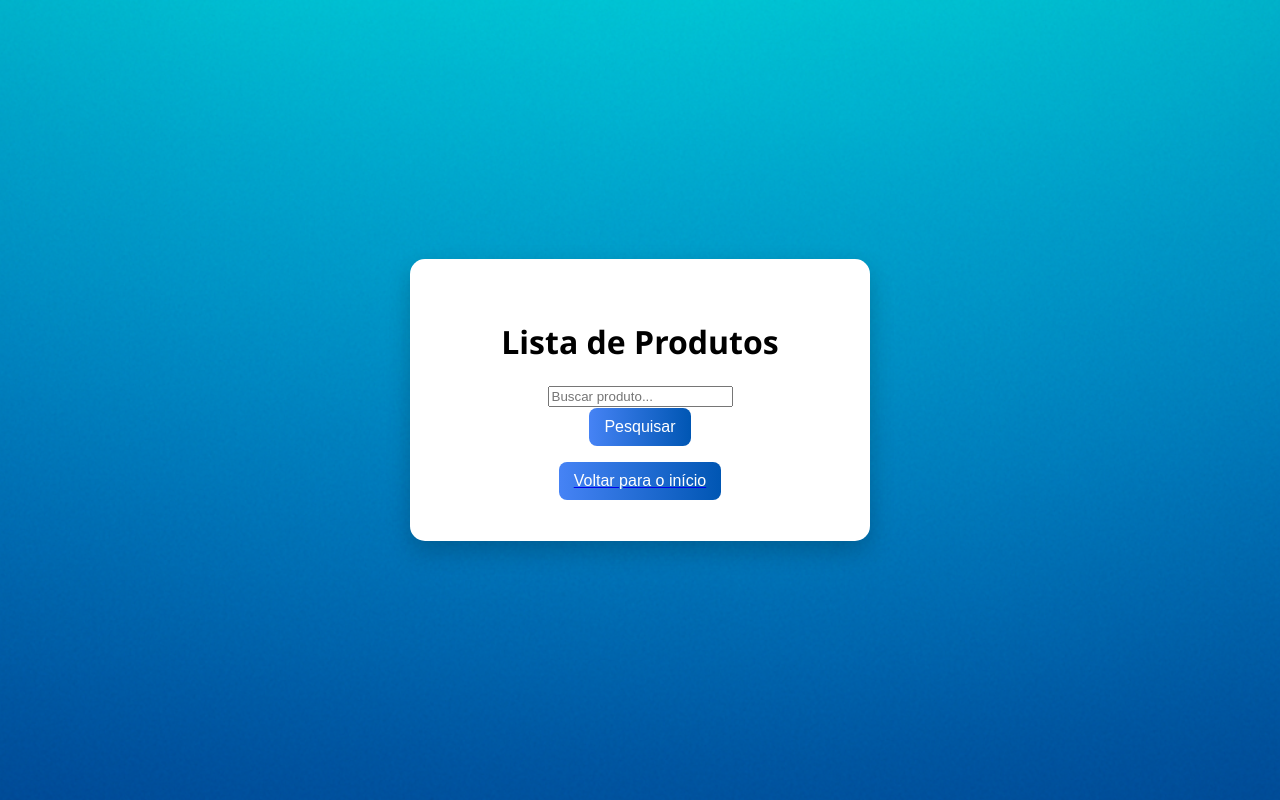
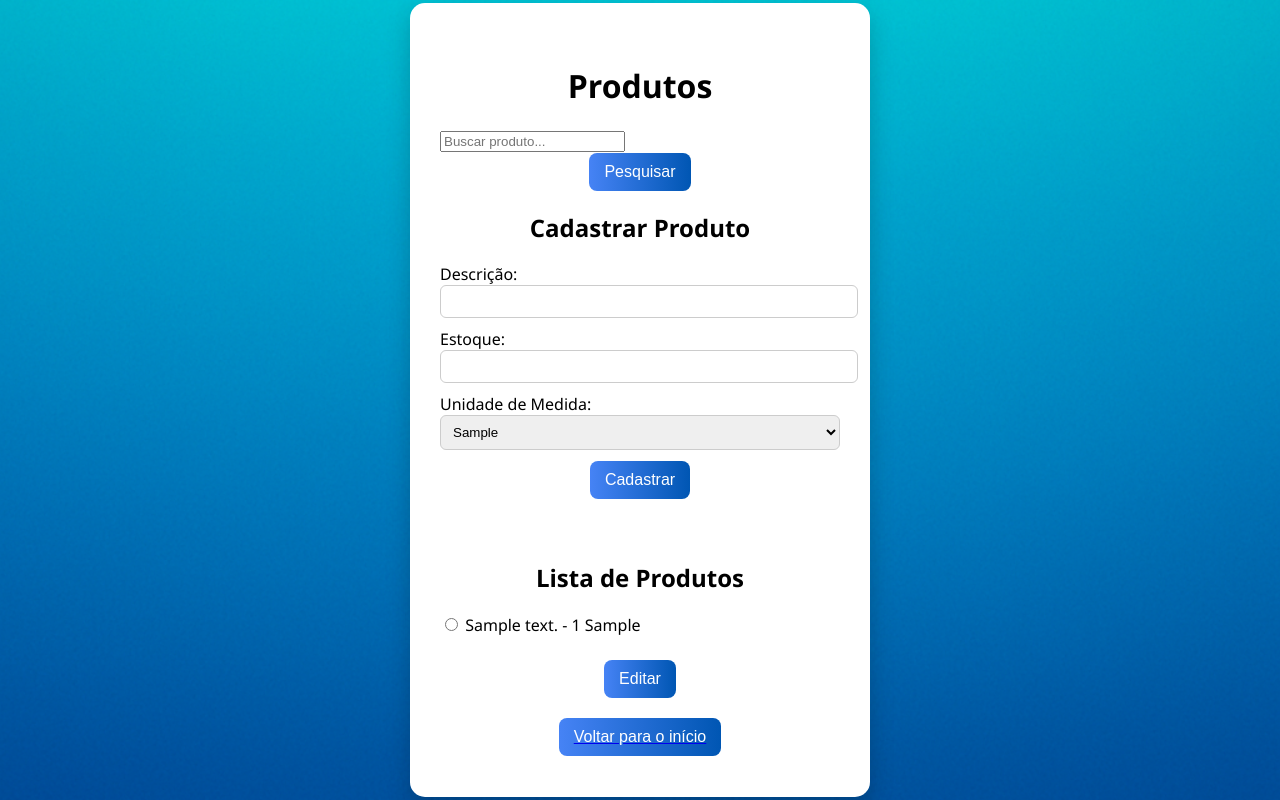
Before and after one commit to felipecabraldossantos/Projeto-Pr-ticas-Exntensionistas, a Django app: page /produto/ in a window 1280 px wide. Run offline with Django 5.2, Linux system fonts and the light colour scheme; tables that the repository leaves empty hold one stand-in row (values such as "Sample post").

Commit message:
Atualização 09/07

```diff
--- a/estoque/models.py
+++ b/estoque/models.py
@@ -8,3 +8,30 @@
 
     class Meta:
         db_table = 'tabelaestoque'
+
+class Pedido(models.Model):
+    STATUS_CHOICES = [
+        (1, 'Aberto'),
+        (2, 'Finalizado'),
+        (3, 'Cancelado'),
+    ]
+    TIPO_CHOICES = [
+        (1, 'Compra de insumos'),
+        (2, 'Produção de itens'),
+    ]
+
+    idpedido = models.AutoField(primary_key=True)
+    nomepedido = models.CharField(max_length=20)
+    descpedido = models.CharField(max_length=50, blank=True, null=True)
+    qtdpedido = models.DecimalField(max_digits=10, decimal_places=2)
+    statuspedido = models.IntegerField(choices=STATUS_CHOICES)
+    datainicio = models.DateField()
+    datafim = models.DateField(blank=True, null=True)
+    produto = models.ForeignKey(Produto, db_column='TabelaEstoqueidproduto', on_delete=models.CASCADE)
+    tipopedido = models.IntegerField(choices=TIPO_CHOICES)
+
+    class Meta:
+        db_table = 'TabelaPedido'
+
+    def __str__(self):
+        return self.nomepedido
--- a/estoque/urls.py
+++ b/estoque/urls.py
@@ -6,4 +6,6 @@
     path('estoque/', views.estoque_view, name='estoque'),
     path('produto/', views.produto_view, name='produto'),
     path('pedido/', views.pedido_view, name='pedido'),
+    path('produto/editar/<int:produto_id>/', views.editar_produto_view, name='editar_produto'),
+    path('produto/editar/', views.editar_produto_redirect_view, name='editar_produto_redirect'),
 ]
--- a/estoque/views.py
+++ b/estoque/views.py
@@ -1,21 +1,59 @@
-from django.shortcuts import render
+from django.shortcuts import render, redirect
 from .models import Produto
+from django.shortcuts import get_object_or_404
 
 def home(request):
     produtos = Produto.objects.all()
     return render(request, 'estoque/home.html', {'produtos': produtos})
 
 def estoque_view(request):
-    query = request.GET.get('q')  # Pega o que o usuário digitou
+    query = request.GET.get('q')
     if query:
         produtos = Produto.objects.filter(descproduto__icontains=query)
     else:
         produtos = Produto.objects.all()
-
     return render(request, 'estoque/estoque.html', {'produtos': produtos})
 
 def produto_view(request):
-    return render(request, 'estoque/produto.html')
+    # Pegando unidades distintas já existentes no banco
+    unidades = Produto.objects.values_list('unidadedemedida', flat=True).distinct()
+
+    if request.method == 'POST':
+        desc = request.POST.get('descproduto')
+        estoque = request.POST.get('estoqueproduto')
+        unidade = request.POST.get('unidadedemedida')
+
+        if desc and estoque and unidade:
+            Produto.objects.create(
+                descproduto=desc,
+                estoqueproduto=estoque,
+                unidadedemedida=unidade
+            )
+            return redirect('produto')
+
+    produtos = Produto.objects.all()
+    return render(request, 'estoque/produto.html', {'produtos': produtos, 'unidades': unidades})
 
 def pedido_view(request):
     return render(request, 'estoque/pedido.html')
+
+def editar_produto_view(request, produto_id):
+    produto = get_object_or_404produto = get_object_or_404(Produto, idproduto=produto_id)
+    unidades = Produto.objects.values_list('unidadedemedida', flat=True).distinct()
+
+    if request.method == 'POST':
+        produto.descproduto = request.POST.get('descproduto')
+        produto.unidadedemedida = request.POST.get('unidadedemedida')
+        produto.save()
+        return redirect('produto')
+
+    return render(request, 'estoque/editar_produto.html', {
+        'produto': produto,
+        'unidades': unidades
+    })
+
+def editar_produto_redirect_view(request):
+    produto_id = request.GET.get("produto_id")
+    if produto_id:
+        return redirect('editar_produto', produto_id=produto_id)
+    return redirect('produto')
--- a/static/css/style.css
+++ b/static/css/style.css
@@ -38,3 +38,38 @@
     background: linear-gradient(to right, #5a96f6, #1e62c9);
     transform: scale(1.03);
 }
+
+/* NOVOS estilos */
+
+.form-busca,
+.form-cadastro,
+.form-lista {
+    text-align: left;
+    margin-bottom: 20px;
+}
+
+.form-cadastro input,
+.form-cadastro select {
+    width: 100%;
+    padding: 8px;
+    margin-bottom: 10px;
+    border-radius: 6px;
+    border: 1px solid #ccc;
+}
+
+.lista-produtos {
+    list-style: none;
+    padding: 0;
+    text-align: left;
+    max-height: 200px;
+    overflow-y: auto;
+}
+
+.lista-produtos li {
+    margin-bottom: 8px;
+}
+
+.erro {
+    color: red;
+    font-weight: bold;
+}
--- a/templates/estoque/produto.html
+++ b/templates/estoque/produto.html
@@ -3,23 +3,56 @@
 <html lang="pt-br">
 <head>
     <meta charset="UTF-8" />
-    <title>Estoque</title>
+    <title>Produtos</title>
     <link rel="stylesheet" href="{% static 'css/style.css' %}" />
 </head>
 <body>
     <div class="caixa-branca">
-    <h1>Lista de Produtos</h1>
+        <h1>Produtos</h1>
 
-    <form method="get">
-        <input type="text" name="q" placeholder="Buscar produto..." />
+        <form method="get" class="form-busca">
+            <input type="text" name="q" placeholder="Buscar produto..." value="{{ request.GET.q|default_if_none:'' }}" />
             <button type="submit">Pesquisar</button>
         </form>
 
-    <ul>
+        <h2>Cadastrar Produto</h2>
+        {% if erro %}
+            <p class="erro">{{ erro }}</p>
+        {% endif %}
+        <form method="post" class="form-cadastro">
+            {% csrf_token %}
+            <label>Descrição:</label>
+            <input type="text" name="descproduto" required />
+            <br>
+            <label>Estoque:</label>
+            <input type="number" name="estoqueproduto" step="0.01" min="0" required />
+            <br>
+            <label>Unidade de Medida:</label>
+            <select name="unidadedemedida" required>
+                {% for unidade in unidades %}
+                <option value="{{ unidade }}">{{ unidade }}</option>
+                {% endfor %}
+            </select>
+            <button type="submit">Cadastrar</button>
+        </form>
+
+        <br>
+
+        <h2>Lista de Produtos</h2>
+        <form method="get" action="{% url 'editar_produto_redirect' %}" class="form-lista">
+            <ul class="lista-produtos">
                 {% for produto in produtos %}
-            <li>{{ produto.descproduto }} - {{ produto.estoqueproduto }} {{ produto.unidadedemedida }}</li>
+                    <li>
+                        <input type="radio" name="produto_id" value="{{ produto.idproduto }}" required>
+                        {{ produto.descproduto }} - {{ produto.estoqueproduto }} {{ produto.unidadedemedida }}
+                    </li>
+                {% empty %}
+                    <li>Nenhum produto encontrado.</li>
                 {% endfor %}
             </ul>
+            <button type="submit">Editar</button>
+        </form>
+
         <a href="{% url 'home' %}">
             <button>Voltar para o início</button>
         </a>
```
Also changed, not shown: templates/estoque/editar_pedido.html (added, +32 -0 lines), templates/estoque/editar_produto.html (added, +32 -0 lines), templates/estoque/pedido.html (+41 -7 lines). Lines whose indentation alone changed are shown as unchanged.
